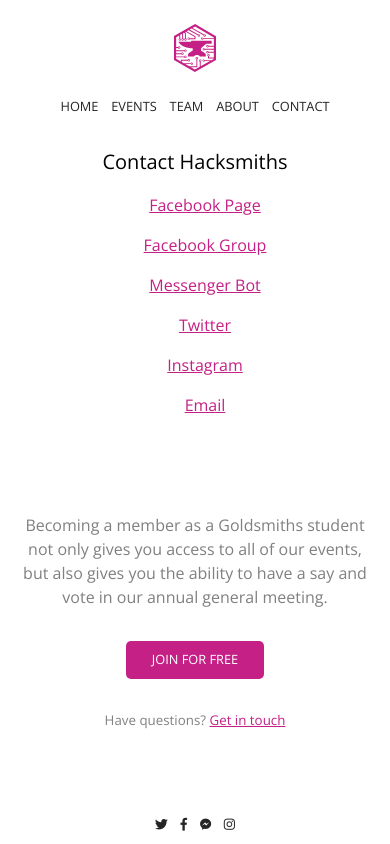
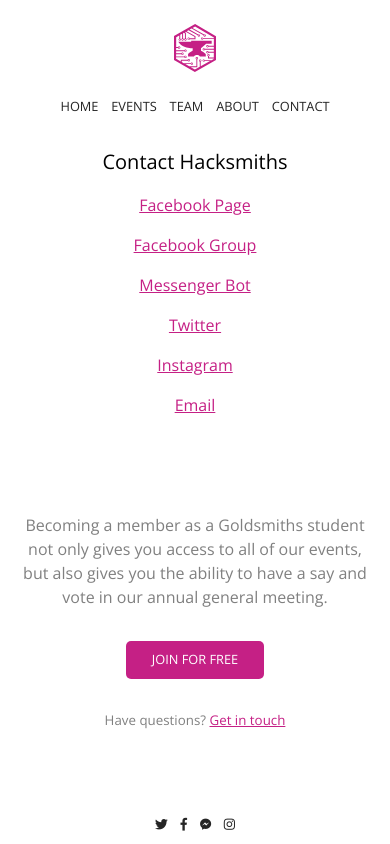
Before and after one commit to skeuomorph/2020.goldsmiths.tech, a Nuxt app: page /contact in a window 390 px wide. Shown: the top 844 px of the page. Built offline with nearby package versions, Linux system fonts and the light colour scheme.

Commit message:
fixed small margin error in mobile; no in centre

```diff
--- a/pages/contact.vue
+++ b/pages/contact.vue
@@ -14,7 +14,7 @@
 
  <style scoped>
  ul {
-   margin-left: 1.25em;
+  margin-left: 1.25em;
   list-style-type: none;
  }
  li {
@@ -27,6 +27,10 @@
    font-size: 1.25em;
  }
 
+ ul {
+  margin-left: 0em;
+ }
+
  li {
    text-align: center;
  }
```
